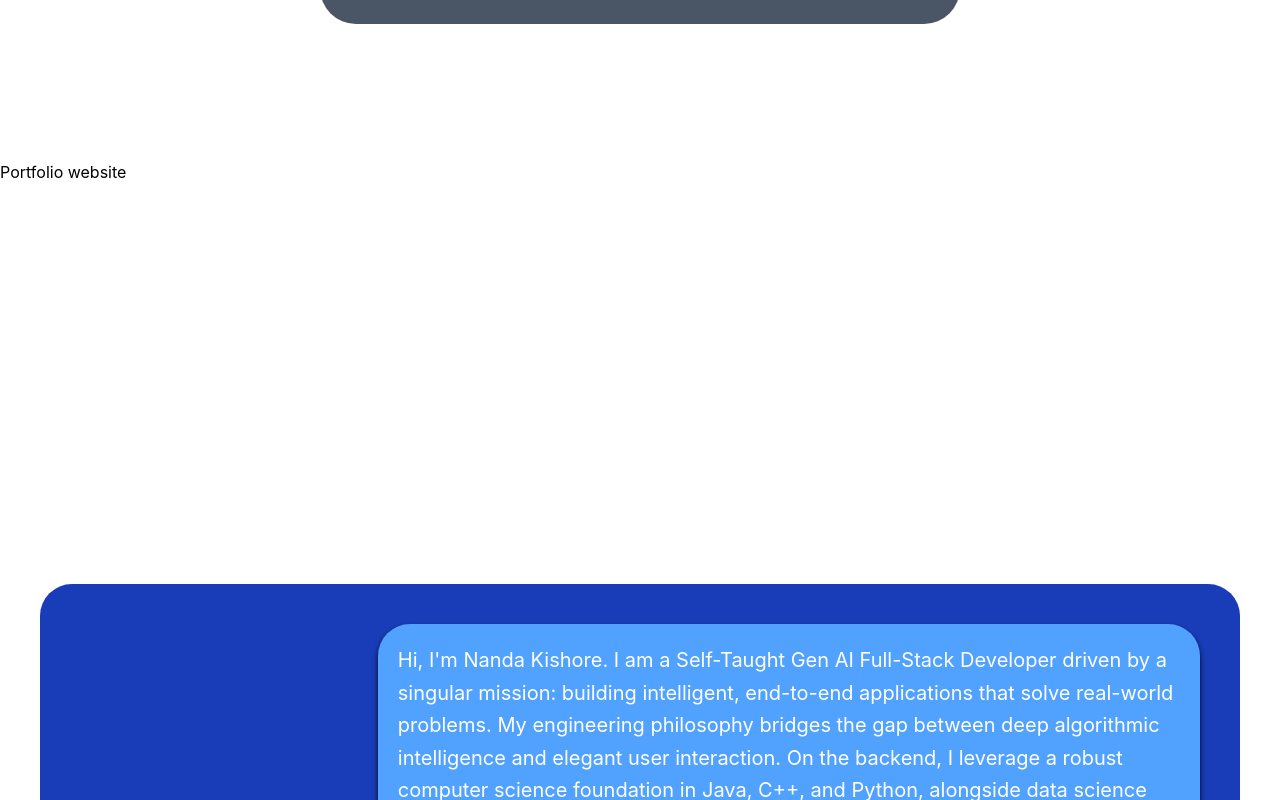
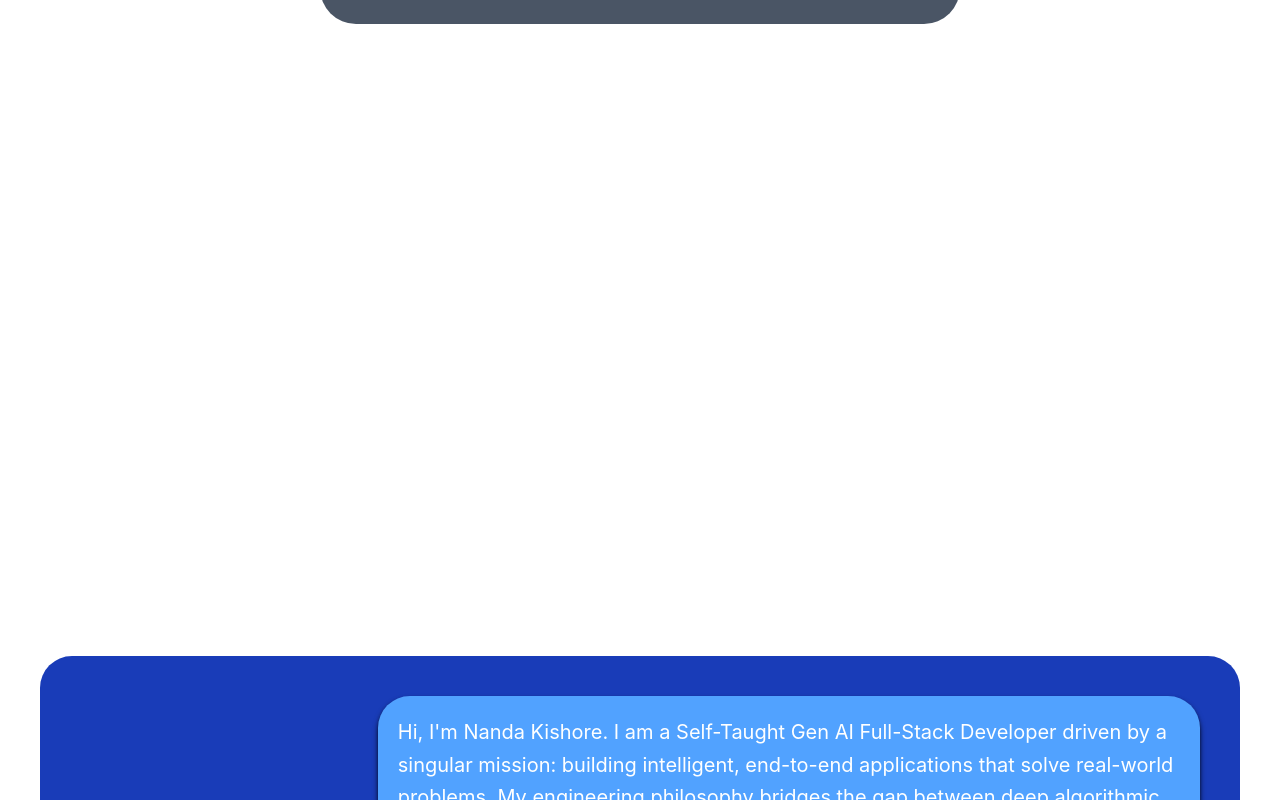
Before and after one commit to nandakishore7768-arch/personal_portfolio_website, a React (Vite) app in the folder nk-portfolio-2026/: page / in a window 1280 px wide. Shown: the top 800 px of the page. Built offline with nearby package versions, Linux system fonts and the light colour scheme.

Commit message:
made some changes with portfolio website h1

```diff
--- a/nk-portfolio-2026/src/main.jsx
+++ b/nk-portfolio-2026/src/main.jsx
@@ -12,7 +12,7 @@
 createRoot(document.getElementById('root')).render(
   <StrictMode>
     <Header></Header>
-    <h1>Portfolio website</h1>
+    <h1 className='text-center text-white text-8xl'>Portfolio website</h1>
     <Scroll><Introduction></Introduction></Scroll>
     <Scroll><Skills></Skills></Scroll>
     <Scroll><Education></Education></Scroll>
```
